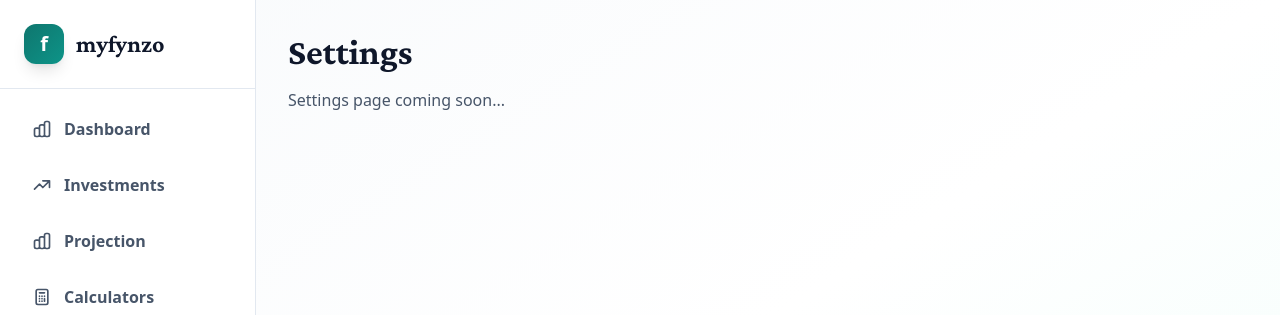
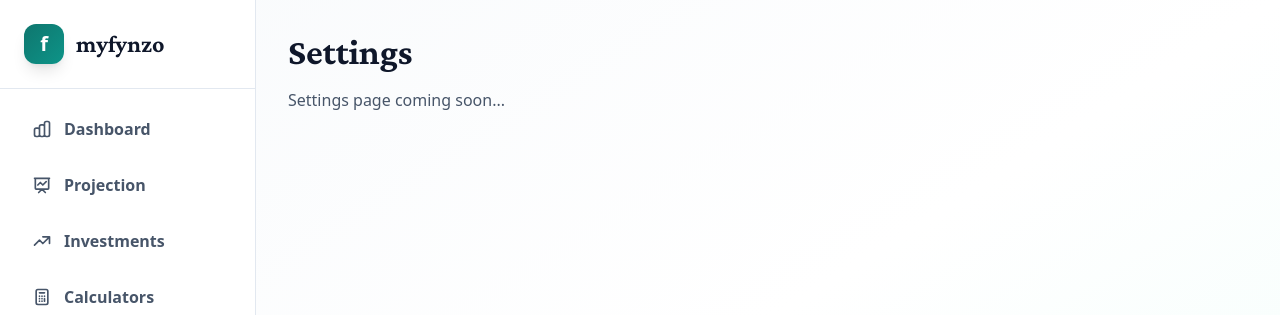
Before and after one commit to prstmalepati/fynzo, a React (Vite) app: page /settings in a window 1280 px wide. Shown: the top 315 px of the page. Built offline with nearby package versions, Linux system fonts and the light colour scheme; no server answers; sample sign-in values are in the browser's storage.

Commit message:
Add files via upload

```diff
--- a/src/components/SidebarLayout.tsx
+++ b/src/components/SidebarLayout.tsx
@@ -30,6 +30,16 @@ export default function SidebarLayout({ children }: SidebarLayoutProps) {
       badge: null
     },
     {
+      path: '/projection',
+      icon: (
+        <svg className="w-5 h-5" fill="none" stroke="currentColor" viewBox="0 0 24 24">
+          <path strokeLinecap="round" strokeLinejoin="round" strokeWidth={2} d="M7 12l3-3 3 3 4-4M8 21l4-4 4 4M3 4h18M4 4h16v12a1 1 0 01-1 1H5a1 1 0 01-1-1V4z" />
+        </svg>
+      ),
+      label: 'Projection',
+      badge: null
+    },
+    {
       path: '/investments',
       icon: (
         <svg className="w-5 h-5" fill="none" stroke="currentColor" viewBox="0 0 24 24">
@@ -37,16 +47,6 @@ export default function SidebarLayout({ children }: SidebarLayoutProps) {
         </svg>
       ),
       label: 'Investments',
-      badge: null
-    },
-    {
-      path: '/projection',
-      icon: (
-        <svg className="w-5 h-5" fill="none" stroke="currentColor" viewBox="0 0 24 24">
-          <path strokeLinecap="round" strokeLinejoin="round" strokeWidth={2} d="M9 19v-6a2 2 0 00-2-2H5a2 2 0 00-2 2v6a2 2 0 002 2h2a2 2 0 002-2zm0 0V9a2 2 0 012-2h2a2 2 0 012 2v10m-6 0a2 2 0 002 2h2a2 2 0 002-2m0 0V5a2 2 0 012-2h2a2 2 0 012 2v14a2 2 0 01-2 2h-2a2 2 0 01-2-2z" />
-        </svg>
-      ),
-      label: 'Projection',
       badge: null
     },
     {
```
